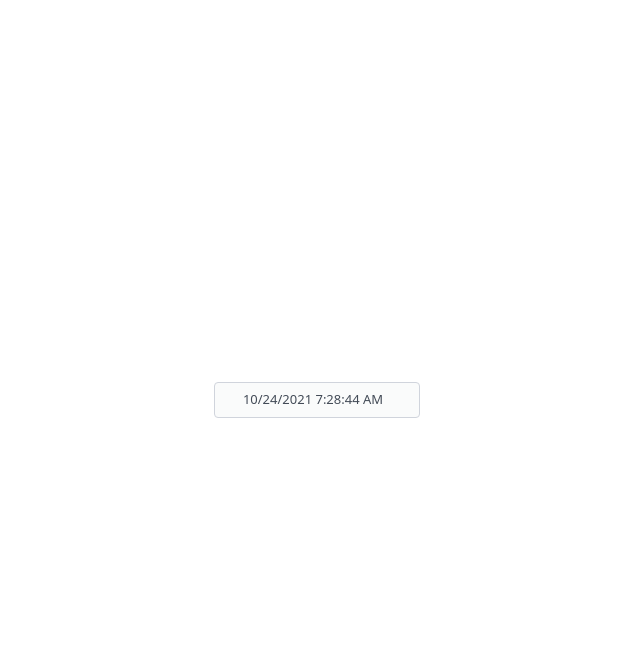
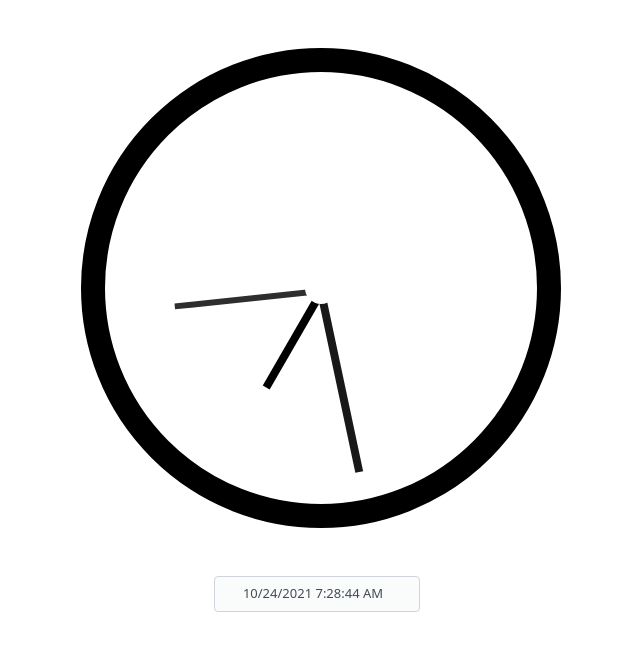
Before and after one commit to weaklion/berry-datepicker, a React app: page / in a window 1280 px wide. Shown: the top 650 px of the page, without its empty margins (319-959 px from the left). Built offline with nearby package versions, Linux system fonts and the light colour scheme.

Commit message:
App 수정

```diff
--- a/src/App.jsx
+++ b/src/App.jsx
@@ -1,12 +1,14 @@
 import React from 'react';
 import DatePicker from './DatePickerPopup';
+import Clock from './Clock'
 import "tailwindcss/tailwind.css"
 
 
 
 const App = () => {
   return (
-    <div className="w-screen h-screen">
+    <div>
+      <Clock />
       <DatePicker />
     </div>
   )
```
